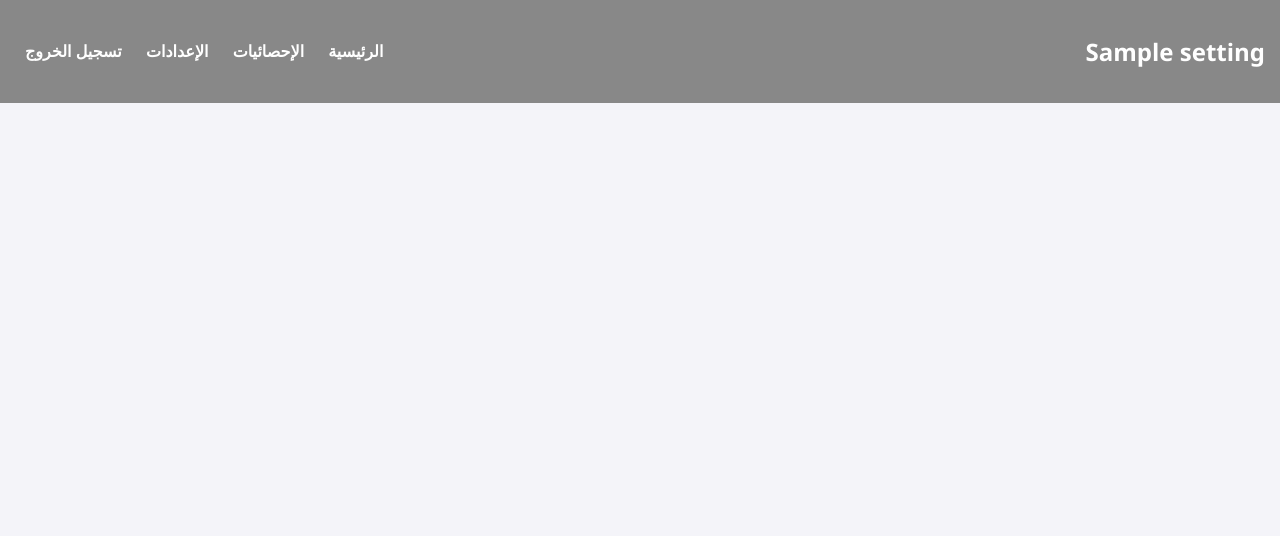
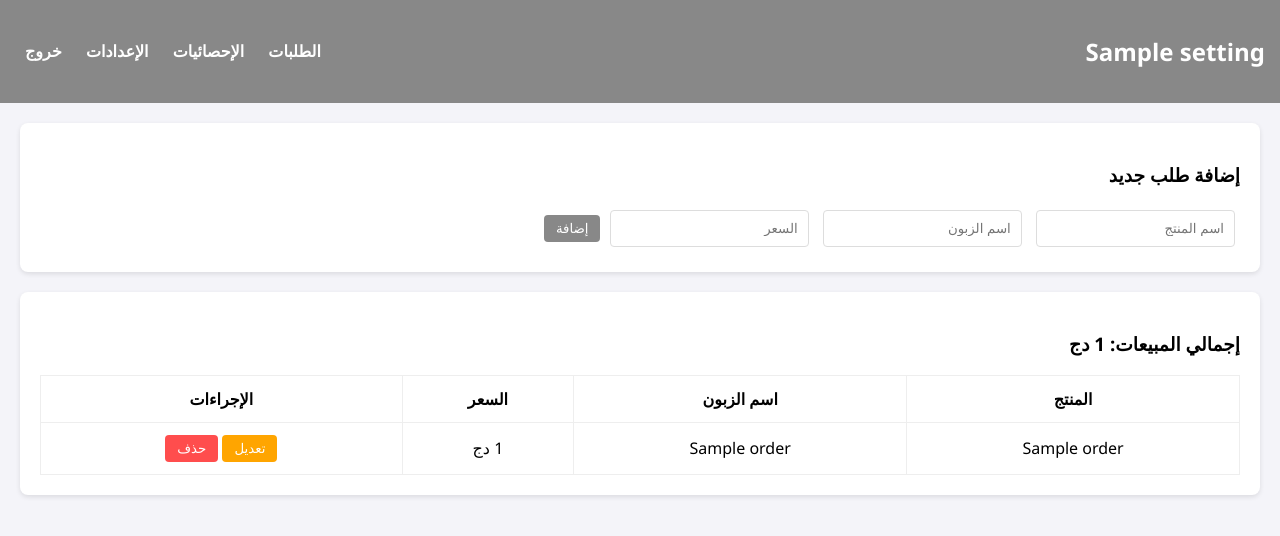
Before and after one commit to chichideb2007-blip/bisnes, a Flask app: template templates/dashboard.html in a window 1280 px wide. Shown: the top 536 px of the page. Run offline with Flask 3, Linux system fonts and the light colour scheme; the template is opened without the code that fills it: most values are stand-ins (such as "Sample title", 1, 10 or a date in 2020).

Commit message:
Update dashboard.html

```diff
--- a/templates/dashboard.html
+++ b/templates/dashboard.html
@@ -2,38 +2,101 @@
 <html lang="ar" dir="rtl">
 <head>
     <meta charset="UTF-8">
-    <title>لوحة التحكم | {{ settings.get('shop_name', 'متجري') }}</title>
+    <title>لوحة الطلبات</title>
     <style>
         :root { --primary-color: {{ settings.get('theme_color', '#4CAF50') }}; }
-        body { font-family: 'Segoe UI', sans-serif; margin: 0; background-color: #f4f4f9; }
-
+        body { font-family: 'Segoe UI', sans-serif; background-color: #f4f4f9; margin: 0; }
         .navbar { background-color: var(--primary-color); padding: 15px; color: white; display: flex; justify-content: space-between; align-items: center; }
         .navbar a { color: white; text-decoration: none; margin: 0 10px; font-weight: bold; }
-
         .container { padding: 20px; }
         .card { background: white; padding: 20px; border-radius: 8px; box-shadow: 0 2px 5px rgba(0,0,0,0.1); margin-bottom: 20px; }
-
-        input { padding: 8px; margin: 5px; border: 1px solid #ddd; border-radius: 4px; }
+        input { padding: 10px; margin: 5px; border: 1px solid #ddd; border-radius: 4px; }
         table { width: 100%; border-collapse: collapse; margin-top: 15px; }
-        th, td { padding: 12px; border-bottom: 1px solid #eee; text-align: center; }
-        th { background-color: #f8f8f8; }
-
-        .btn { padding: 8px 15px; border-radius: 4px; border: none; cursor: pointer; color: white; }
+        th, td { padding: 12px; border: 1px solid #eee; text-align: center; }
+        .btn { padding: 6px 12px; border-radius: 4px; border: none; cursor: pointer; color: white; }
         .btn-add { background-color: var(--primary-color); }
         .btn-delete { background-color: #ff4d4d; }
+        .btn-edit { background-color: #ffa500; }
+
+        /* تصميم نافذة التعديل */
+        #editModal { display:none; position:fixed; top:20%; left:30%; width: 40%; background:white; padding:20px; border:1px solid #ccc; border-radius:8px; box-shadow: 0 0 10px rgba(0,0,0,0.3); }
     </style>
 </head>
 <body>
 
 <div class="navbar">
-    <h2>{{ settings.get('shop_name', 'لوحة التحكم') }}</h2>
+    <h2>{{ settings.get('shop_name', 'طلباتي') }}</h2>
     <div>
-        <a href="/dashboard">الرئيسية</a>
+        <a href="/dashboard">الطلبات</a>
         <a href="/stats">الإحصائيات</a>
         <a href="/settings">الإعدادات</a>
-        <a href="/logout">تسجيل الخروج</a>
+        <a href="/logout">خروج</a>
     </div>
 </div>
 
 <div class="container">
-    <div class="
+    <div class="card">
+        <h3>إضافة طلب جديد</h3>
+        <form action="/add-order" method="POST">
+            <input type="text" name="name" placeholder="اسم المنتج" required>
+            <input type="text" name="customer_name" placeholder="اسم الزبون">
+            <input type="number" name="price" placeholder="السعر" required>
+            <button type="submit" class="btn btn-add">إضافة</button>
+        </form>
+    </div>
+
+    <div class="card">
+        <h3>إجمالي المبيعات: {{ total_sales }} دج</h3>
+        <table>
+            <thead>
+                <tr>
+                    <th>المنتج</th>
+                    <th>اسم الزبون</th>
+                    <th>السعر</th>
+                    <th>الإجراءات</th>
+                </tr>
+            </thead>
+            <tbody>
+                {% for order in orders %}
+                <tr>
+                    <td>{{ order.product_name }}</td>
+                    <td>{{ order.customer_name }}</td>
+                    <td>{{ order.total_price }} دج</td>
+                    <td>
+                        <button onclick="showEditForm('{{ order.id }}', '{{ order.product_name }}', '{{ order.customer_name }}', '{{ order.total_price }}')" class="btn btn-edit">تعديل</button>
+                        <form action="/delete-order" method="POST" style="display:inline;">
+                            <input type="hidden" name="order_id" value="{{ order.id }}">
+                            <button type="submit" class="btn btn-delete">حذف</button>
+                        </form>
+                    </td>
+                </tr>
+                {% endfor %}
+            </tbody>
+        </table>
+    </div>
+</div>
+
+<div id="editModal">
+    <h3>تعديل الطلب</h3>
+    <form action="/edit-order" method="POST">
+        <input type="hidden" name="order_id" id="edit_id">
+        <input type="text" name="name" id="edit_name" placeholder="اسم المنتج" required><br>
+        <input type="text" name="customer_name" id="edit_customer" placeholder="اسم الزبون"><br>
+        <input type="number" name="price" id="edit_price" placeholder="السعر" required><br>
+        <button type="submit" class="btn btn-add">حفظ التعديلات</button>
+        <button type="button" onclick="document.getElementById('editModal').style.display='none'">إلغاء</button>
+    </form>
+</div>
+
+<script>
+    function showEditForm(id, name, customer, price) {
+        document.getElementById('editModal').style.display = 'block';
+        document.getElementById('edit_id').value = id;
+        document.getElementById('edit_name').value = name;
+        document.getElementById('edit_customer').value = customer;
+        document.getElementById('edit_price').value = price;
+    }
+</script>
+
+</body>
+</html>
```
